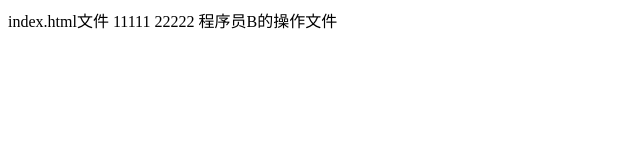
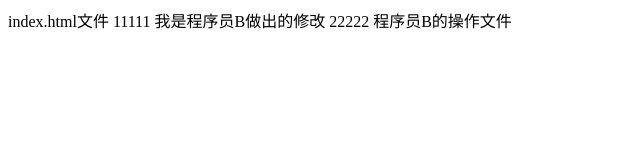
Before and after one commit to Chuafighting/git-demo, a plain HTML site: page index.html in a window 1280 px wide. Shown: the whole page, without its empty margins (0-640 px from the left). Drawn offline with Linux system fonts and the light colour scheme.

Commit message:
程序员B修改了index.html文件

```diff
--- a/index.html
+++ b/index.html
@@ -2,7 +2,7 @@
  * @Author: chenhua
  * @Date: 2020-06-15 10:47:32
  * @LastEditors: chenhua
- * @LastEditTime: 2020-06-15 16:50:29
+ * @LastEditTime: 2020-06-15 17:21:37
  * @Description:
  * @FilePath: \gitDemo\B\git-demo\index.html
 -->
@@ -15,7 +15,7 @@
 </head>
 <body>
     index.html文件
-    11111
+    11111 我是程序员B做出的修改
     22222
     程序员B的操作文件
 </body>
```
